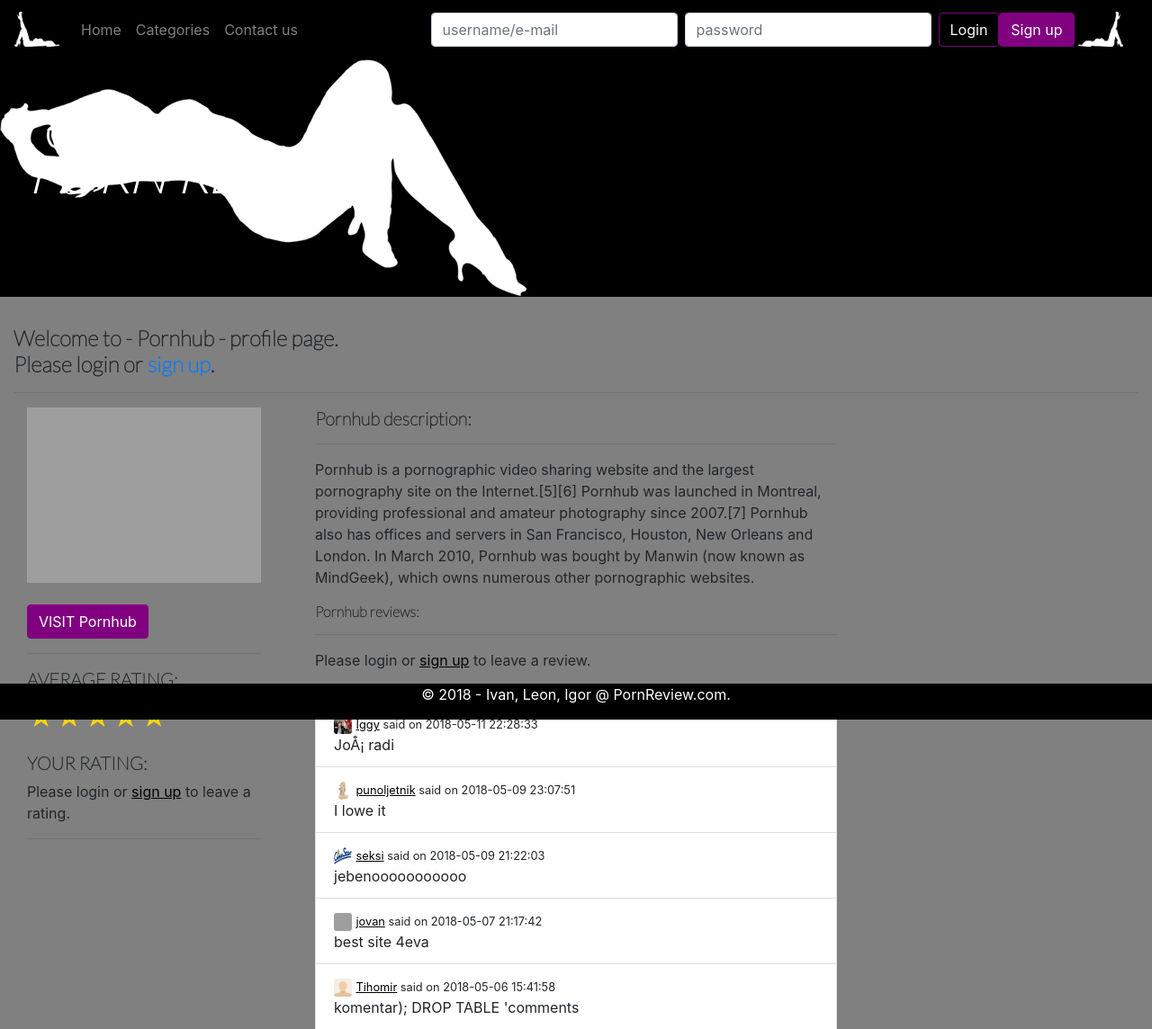
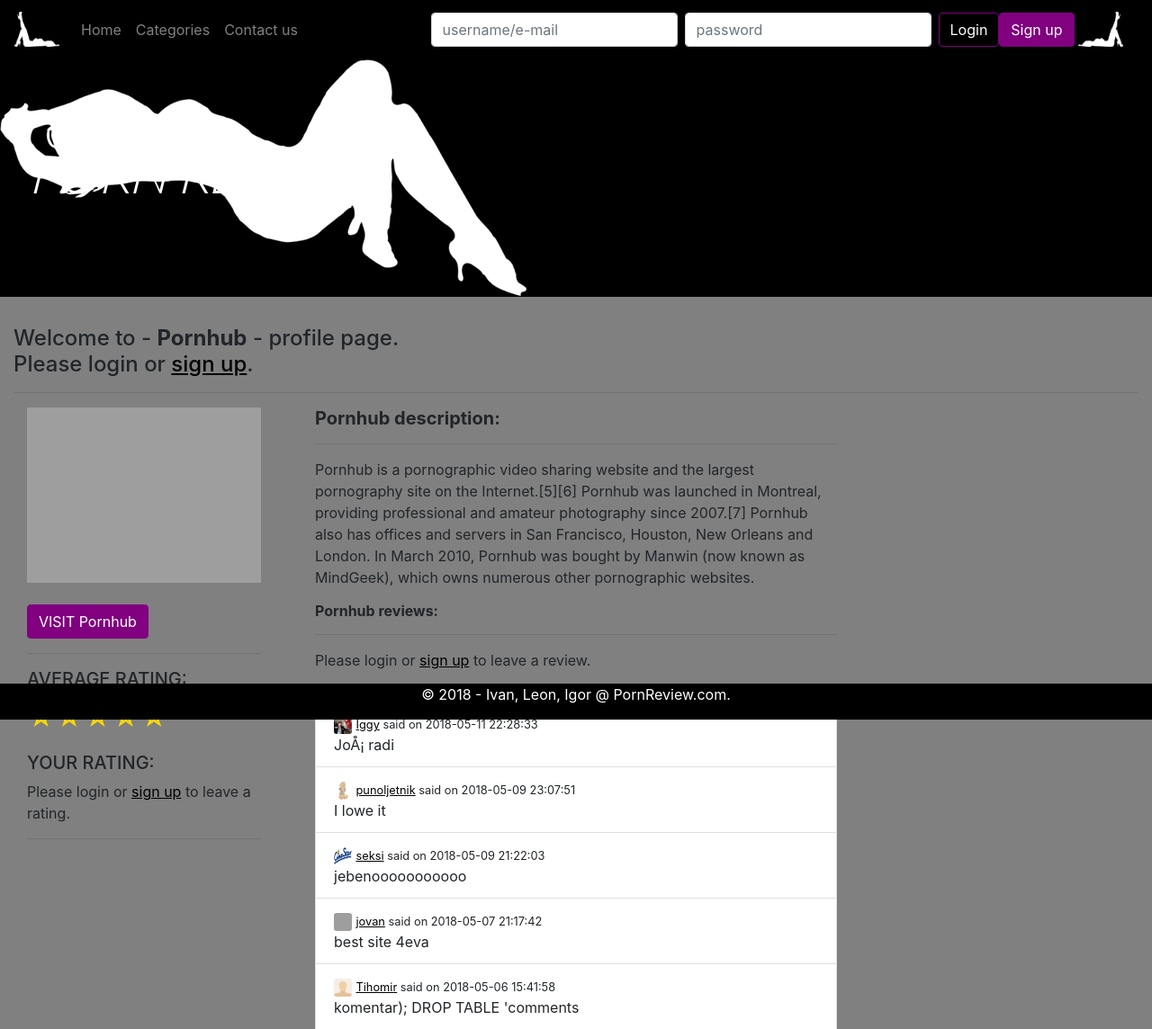
Before and after one commit to ramoneiggy/ErosCouncil, a PHP site: page /PornReview/pornSite.php?site=Pornhub in a window 1280 px wide. Shown: the top 1144 px of the page at 90% size. Run offline with PHP 8.4, Linux system fonts and the light colour scheme; data comes from the database, SQL or seed files in the repository; some libraries are stand-ins or nearby versions; grey boxes are pictures that could not be loaded.

Commit message:
small design fixes

```diff
--- a/classes.php
+++ b/classes.php
@@ -255,8 +255,9 @@
 
         $current_file_name = basename($_SERVER['REQUEST_URI'], ".php");
 
-        if ($current_file_name == $requestUri)
+        if ($current_file_name == $requestUri){
             echo "active font-effect-neon";
+        }
     }
 
     public static function drawLoginForm(){
--- a/head.php
+++ b/head.php
@@ -33,13 +33,13 @@
   <div class="collapse navbar-collapse" id="navbarNav">
 
     <ul class="navbar-nav">
-      <li class="nav-item <?php Draw::echoActiveClassIfRequestMatches("index") ?>">
+      <li class="nav-item <?php Draw::echoActiveClassIfRequestMatches("index"); ?>">
         <a class="nav-link" href="index.php">Home</a>
       </li>
-      <li class="nav-item <?php Draw::echoActiveClassIfRequestMatches("categories") ?>">
+      <li class="nav-item <?php Draw::echoActiveClassIfRequestMatches("categories"); ?>">
         <a class="nav-link" href="categories.php">Categories</a>
       </li>
-      <li class="nav-item <?php Draw::echoActiveClassIfRequestMatches("contact") ?>">
+      <li class="nav-item <?php Draw::echoActiveClassIfRequestMatches("contact"); ?>">
         <a class="nav-link" href="contact.php">Contact us</a>
       </li>
     </ul>
--- a/index.php
+++ b/index.php
@@ -3,7 +3,7 @@
 ?>
 
 <div class="container-fluid text-left">
-    <h4 class="font-effect-neon">Welcome home <?php if (isset($_SESSION['u_id'])){echo $_SESSION['u_uid']."! How's it hangin'?";}else{echo "- please login or <a class='font-effect-neon' href='signup.php'>sign up</a>.";}?></h4>
+    <h4>Welcome home <?php if (isset($_SESSION['u_id'])){echo $_SESSION['u_uid']."! How's it hangin'?";}else{echo "- please login or <a class='link-black' href='signup.php'>sign up</a>.";}?></h4>
     <?php
         if (array_key_exists("signup", $_GET) && $_GET["signup"] == "success"){
             echo "<p>Congratulations, you have successfully signed up, now please login.</p>";
@@ -16,13 +16,13 @@
 <div class="container-fluid">
     <div class="row">
         <div class="col-sm-6">
-            <h3 class="text-center font-effect-neon"><b>STAFF FAVORITES</b></h3><hr>
+            <h3 class="text-center"><b>STAFF FAVORITES</b></h3><hr>
             <?php
                 Draw::drawListFeaturedSites();
             ?>
         </div>
         <div class="col-sm-6">
-            <h3 class="text-center font-effect-neon"><b>USER RECOMENDED SITES</b></h3><hr>
+            <h3 class="text-center"><b>USER RECOMENDED SITES</b></h3><hr>
             <form class="text-center text-dark-purple" name="sortBy" method="post" action="<?php echo $_SERVER['PHP_SELF']; ?>">SORT BY<br>
                 <button type="submit" name="sort" class="btn btn-dark-purple" value="average DESC">BEST</button>
                 <button type="submit" name="sort" class="btn btn-dark-purple" value="average ASC">WORST</button>
--- a/pornSite.php
+++ b/pornSite.php
@@ -27,12 +27,12 @@
 ?>
 
 <div class="container-fluid text-left">
-    <h4 class="font-effect-neon">
+    <h4>
         <?php
         if (isset($_SESSION['u_id'])){
             echo $_SESSION['u_uid']."! Welcome to - <b>".$name."</b> - profile page.";
         } else {
-        echo "Welcome to - <b>".$name."</b> - profile page.<br>Please login or <a class='font-effect-neon' href='signup.php'>sign up</a>.";
+        echo "Welcome to - <b>".$name."</b> - profile page.<br>Please login or <a class='link-black' href='signup.php'>sign up</a>.";
         }
         ?>
     </h4>
@@ -51,13 +51,13 @@
 
             <!-- AVERAGE RATING -->
             <div class="col-sm-12">
-                <h5 class="font-effect-neon">AVERAGE RATING:</h5>
+                <h5>AVERAGE RATING:</h5>
                 <?php Draw::drawRatingSystem($pageID); ?>
             </div>
 
             <!-- ADD RATING SYSTEM -->
             <div class="col-sm-12">
-                <h5 class="font-effect-neon">YOUR RATING:</h5>
+                <h5>YOUR RATING:</h5>
                 <?php
                     if (isset($_SESSION['u_id'])){
                         Draw::showYourCurrentRating($pageID, $_SESSION['u_id']);
@@ -90,13 +90,13 @@
         <!-- SITE DESCRIPTION -->
         <div class="col-sm-6">
             <div class="col-sm 12">
-                <h5 class="font-effect-neon"><?php echo "<b>".$name." description:</b>"; ?><hr></h5>
+                <h5><?php echo "<b>".$name." description:</b>"; ?><hr></h5>
                 <p><?php echo $description; ?></p>
             </div>
 
             <!-- REVIEWS -->
             <div class="col-sm 12">
-                <h6 class="font-effect-neon"><?php echo "<b>".$name." reviews:</b>"; ?><hr></h6>
+                <h6><?php echo "<b>".$name." reviews:</b>"; ?><hr></h6>
 
                 <!-- ADD REVIEW -->
                 <?php
--- a/search.php
+++ b/search.php
@@ -4,8 +4,8 @@
 ?>
 
 <div class="container-fluid col-11 user-info">
-    <h3 class="font-effect-neon">SEARCH RESULTS FOR "<?php echo $_POST['search']; ?>":</h3><hr>
-    <h4 class="font-effect-neon">SITES</h4><hr>
+    <h3>SEARCH RESULTS FOR "<?php echo $_POST['search']; ?>":</h3><hr>
+    <h4>SITES</h4><hr>
     <div>
     <?php
         if (isset($_POST['submit'])){
@@ -37,7 +37,7 @@
     ?>
     </div>
     <br><br>
-    <h4 class="font-effect-neon">USERS</h4><hr>
+    <h4>USERS</h4><hr>
     <div>
     <?php
         if (isset($_POST['submit'])){
--- a/signup.php
+++ b/signup.php
@@ -7,7 +7,7 @@
     <div class="row">
     <div class="col-sm-12"></div>
         <div class="col-sm-6 user-info">
-            <h2 class="font-effect-neon">SIGN UP</h2>
+            <h2>SIGN UP</h2>
 
             <form action="includes/signup.inc.php" method="POST" enctype="multipart/form-data" autocomplete="off">
                 <!-- ERROR REPORTS -->
```
Also changed, not shown: administration.php (+6 -6 lines), pornfolio.php (+4 -4 lines).
